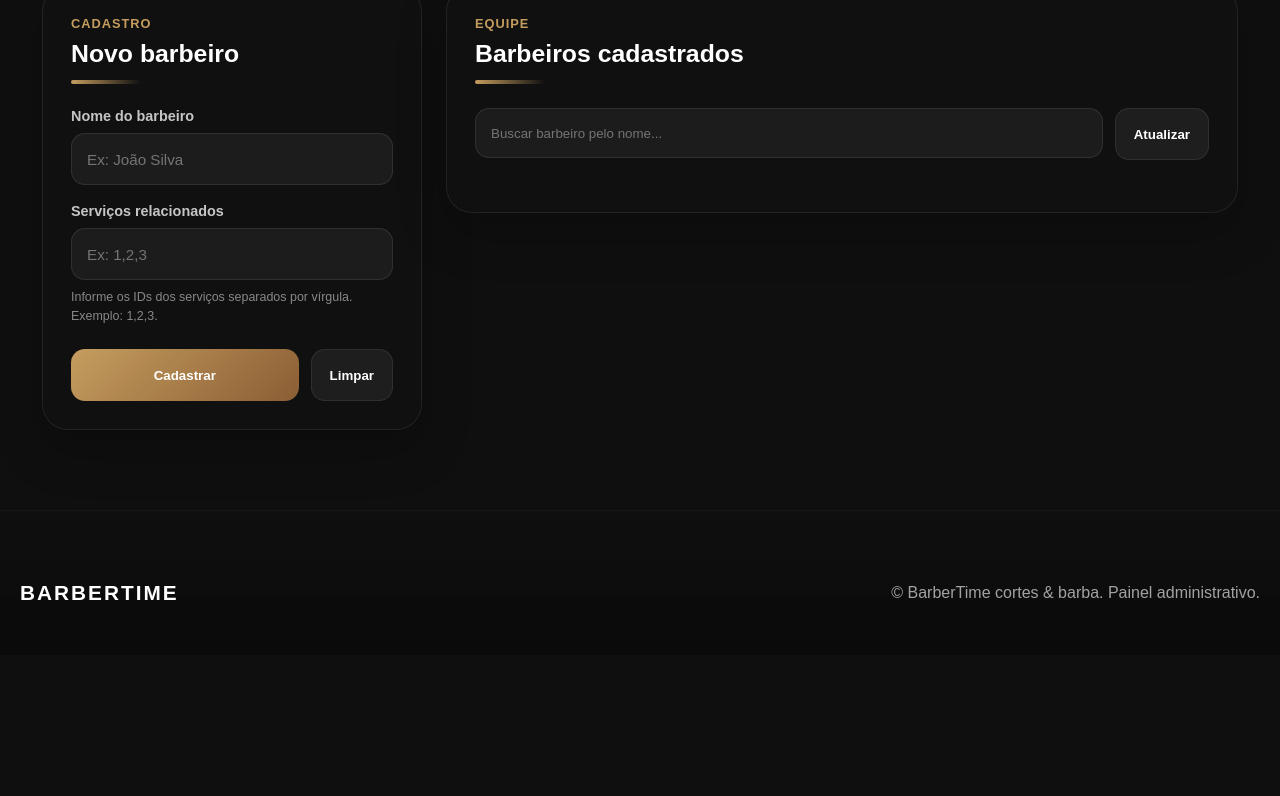
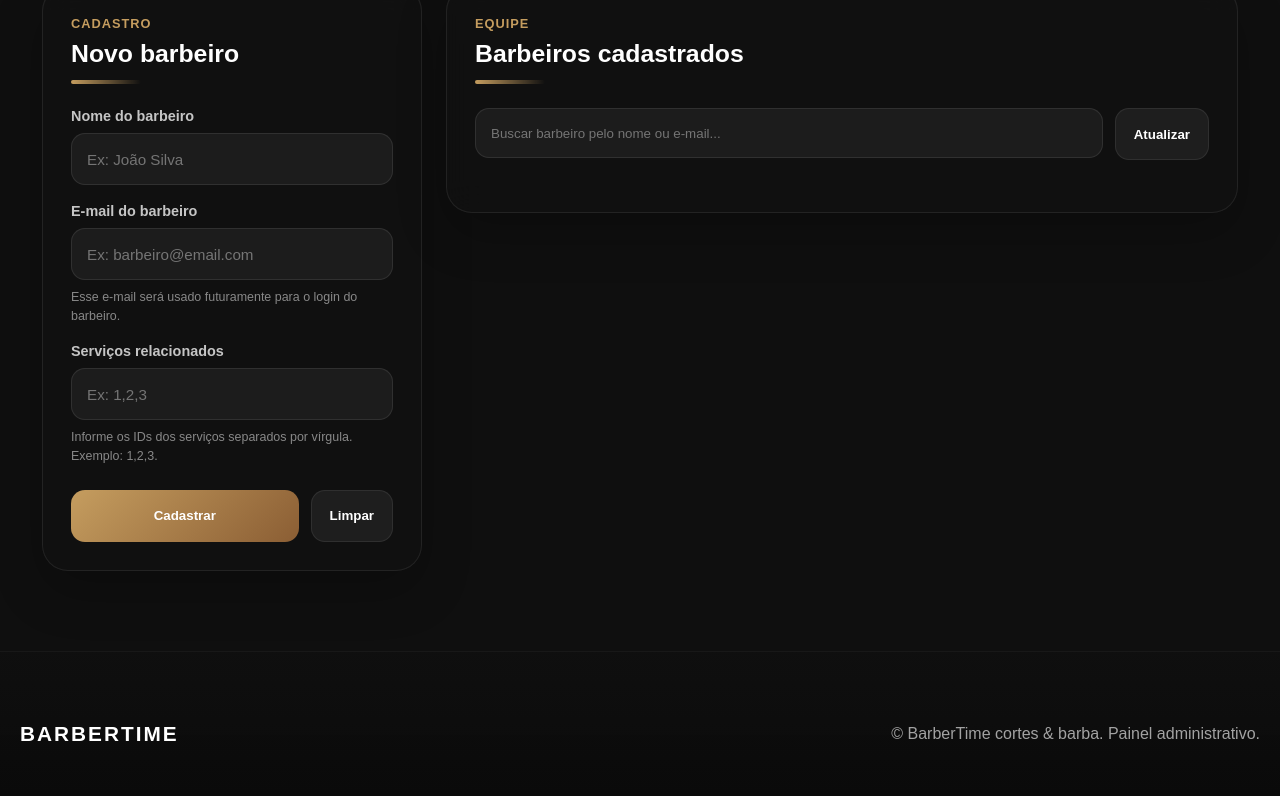
Before and after one commit to joseguifs/barbearia_SaaS, a PHP site: page /barbers.php in a window 1280 px wide. Shown: the part 521-1317 px from the top of the page. Before the commit the page ends 1121 px from the top, so only its background shows below. Run offline with PHP 8.4, Linux system fonts and the light colour scheme; data that the repository does not hold is empty.

Commit message:
exibir e gerenciar email dos barbeiros

```diff
--- a/app/views/admin/barbers.php
+++ b/app/views/admin/barbers.php
@@ -302,10 +279,20 @@ if (!function_exists('e')) {
             line-height: 1.5;
         }
 
-        .form-actions {
+        .form-actions,
+        .toolbar,
+        .card-actions,
+        .modal-actions {
             display: flex;
             gap: 12px;
+        }
+
+        .form-actions {
             margin-top: 24px;
+        }
+
+        .toolbar {
+            margin-bottom: 24px;
         }
 
         .btn-primary,
@@ -736,8 +704,8 @@ if (!function_exists('e')) {
 
             <p>
                 Cadastre, edite, remova e visualize os barbeiros disponíveis no sistema.
-                Os cards abaixo apresentam cada profissional com uma breve descrição
-                e seus serviços relacionados.
+                Os cards abaixo apresentam cada profissional com uma breve descrição,
+                e-mail de acesso futuro e seus serviços relacionados.
             </p>
         </div>
     </section>
@@ -752,6 +720,14 @@ if (!function_exists('e')) {
                     <div class="form-group">
                         <label for="barber-name">Nome do barbeiro</label>
                         <input type="text" id="barber-name" placeholder="Ex: João Silva" autocomplete="off">
+                    </div>
+
+                    <div class="form-group">
+                        <label for="barber-email">E-mail do barbeiro</label>
+                        <input type="email" id="barber-email" placeholder="Ex: barbeiro@email.com" autocomplete="off">
+                        <small class="input-hint">
+                            Esse e-mail será usado futuramente para o login do barbeiro.
+                        </small>
                     </div>
 
                     <div class="form-group">
@@ -779,7 +755,7 @@ if (!function_exists('e')) {
                 <h2 class="panel-title">Barbeiros cadastrados</h2>
 
                 <div class="toolbar">
-                    <input type="text" id="search-input" placeholder="Buscar barbeiro pelo nome...">
+                    <input type="text" id="search-input" placeholder="Buscar barbeiro pelo nome ou e-mail...">
 
                     <button type="button" class="btn-secondary" id="reload-button">
                         Atualizar
@@ -817,6 +792,14 @@ if (!function_exists('e')) {
                 <div class="form-group">
                     <label for="edit-barber-name">Nome do barbeiro</label>
                     <input type="text" id="edit-barber-name" placeholder="Ex: João Silva" autocomplete="off">
+                </div>
+
+                <div class="form-group">
+                    <label for="edit-barber-email">E-mail do barbeiro</label>
+                    <input type="email" id="edit-barber-email" placeholder="Ex: barbeiro@email.com" autocomplete="off">
+                    <small class="input-hint">
+                        Esse e-mail será usado futuramente para o login do barbeiro.
+                    </small>
                 </div>
 
                 <div class="form-group">
@@ -875,6 +857,7 @@ if (!function_exists('e')) {
 
         const barberForm = document.getElementById('barber-form');
         const barberNameInput = document.getElementById('barber-name');
+        const barberEmailInput = document.getElementById('barber-email');
         const barberServicesInput = document.getElementById('barber-services');
 
         const submitButton = document.getElementById('submit-button');
@@ -890,6 +873,7 @@ if (!function_exists('e')) {
         const editBarberForm = document.getElementById('edit-barber-form');
         const editBarberIdInput = document.getElementById('edit-barber-id');
         const editBarberNameInput = document.getElementById('edit-barber-name');
+        const editBarberEmailInput = document.getElementById('edit-barber-email');
         const editBarberServicesInput = document.getElementById('edit-barber-services');
         const cancelEditButton = document.getElementById('cancel-edit-button');
         const saveEditButton = document.getElementById('save-edit-button');
@@ -1008,6 +992,10 @@ if (!function_exists('e')) {
 
                     <h3>${escapeHtml(barber.nome)}</h3>
 
+                    <p class="barber-email">
+                        ${barber.email ? escapeHtml(barber.email) : 'E-mail não cadastrado'}
+                    </p>
+
                     <p class="barber-description">
                         ${escapeHtml(buildDescription(barber))}
                     </p>
@@ -1040,7 +1028,10 @@ if (!function_exists('e')) {
             }
 
             const filtered = barbers.filter(barber => {
-                return String(barber.nome || '').toLowerCase().includes(term);
+                const nome = String(barber.nome || '').toLowerCase();
+                const email = String(barber.email || '').toLowerCase();
+
+                return nome.includes(term) || email.includes(term);
             });
 
             renderBarbers(filtered);
@@ -1080,6 +1071,7 @@ if (!function_exists('e')) {
             event.preventDefault();
 
             const nome = barberNameInput.value.trim();
+            const email = barberEmailInput.value.trim();
             const servicos = parseServiceIds(barberServicesInput.value);
 
             if (!nome) {
@@ -1135,6 +1128,7 @@ if (!function_exists('e')) {
 
             editBarberIdInput.value = barber.id_barbeiro;
             editBarberNameInput.value = barber.nome || '';
+            editBarberEmailInput.value = barber.email || '';
             editBarberServicesInput.value = getServiceIdsFromBarber(barber);
 
             editModalBackdrop.classList.add('show');
@@ -1151,6 +1145,7 @@ if (!function_exists('e')) {
 
             editBarberIdInput.value = '';
             editBarberNameInput.value = '';
+            editBarberEmailInput.value = '';
             editBarberServicesInput.value = '';
         }
 
@@ -1159,6 +1154,7 @@ if (!function_exists('e')) {
 
             const id = editBarberIdInput.value;
             const nome = editBarberNameInput.value.trim();
+            const email = editBarberEmailInput.value.trim();
             const servicos = parseServiceIds(editBarberServicesInput.value);
 
             if (!id) {
@@ -1272,6 +1269,7 @@ if (!function_exists('e')) {
 
         function clearCreateForm() {
             barberNameInput.value = '';
+            barberEmailInput.value = '';
             barberServicesInput.value = '';
         }
 
```
Also changed, not shown: other parts of app/views/admin/barbers.php (+32 -73 lines).
